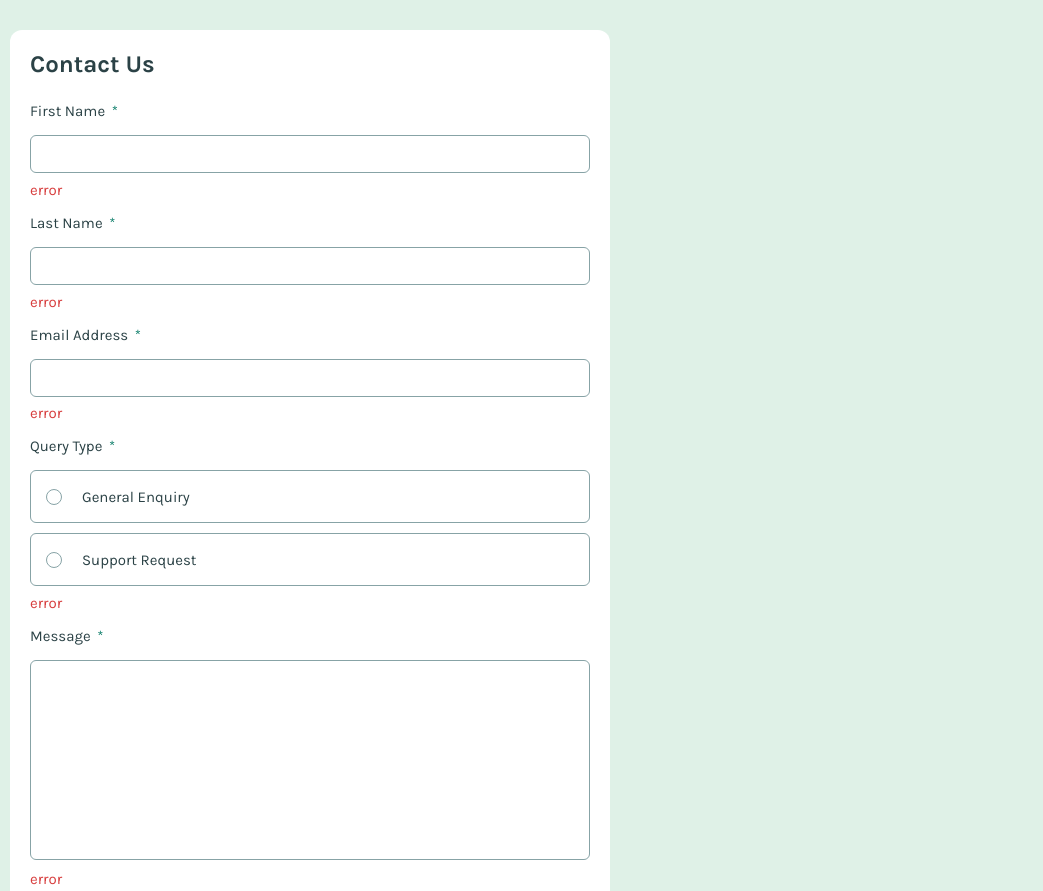
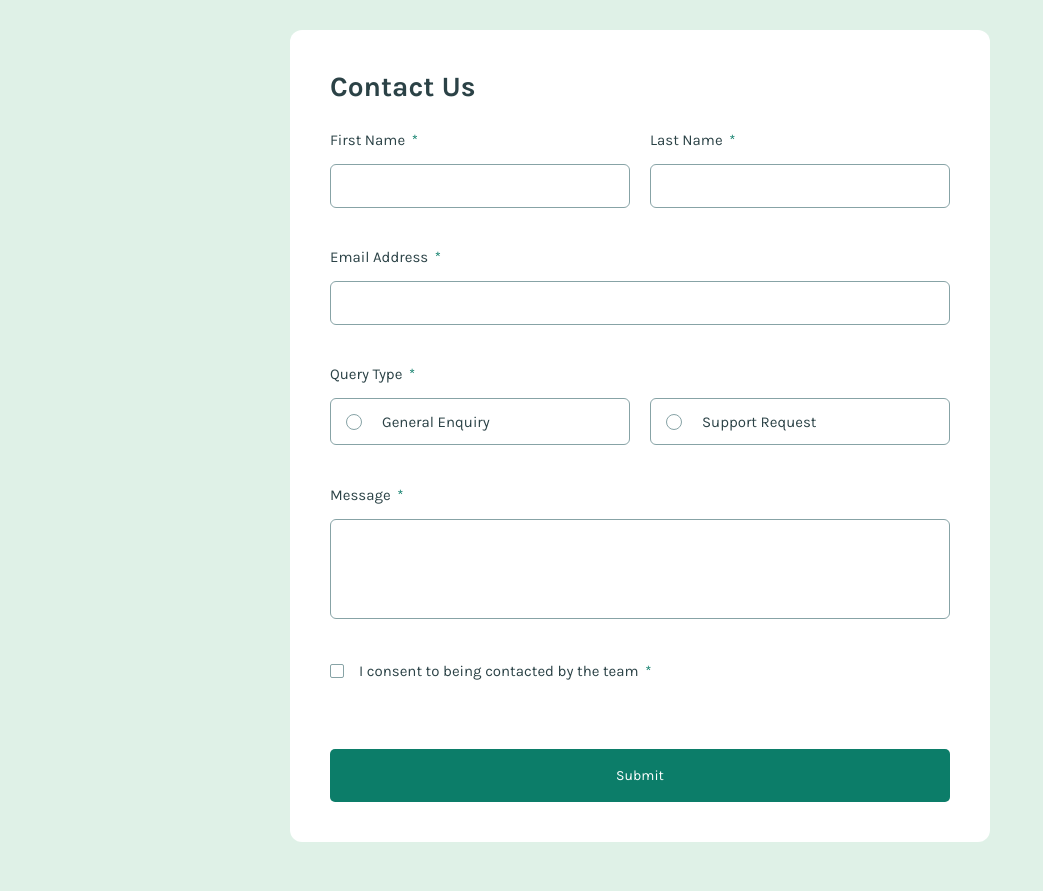
Before and after one commit to TomekWojak/contact-form-validation-frontend-mentor-challenge, a plain HTML site: page index.html in a window 1280 px wide. Shown: the top 891 px of the page, without its empty margins (0-1043 px from the left). Drawn offline with Linux system fonts and the light colour scheme.

Commit message:
finished visually part of project

```diff
--- a/index.html
+++ b/index.html
@@ -36,8 +36,9 @@
           <input type="email" id="email">
           <p class="error-txt">error</p>
         </div>
-        <div class="form__box form__box--query">
+        <div class="form__box">
           <p class="query-type">Query Type <span class="star">*</span></p>
+          <div class="form__box--query">
             <div class="form__option-box">
               <input type="radio" name="query" id="general">
               <label for="general" class="query-label">General Enquiry
@@ -51,6 +52,7 @@
                 <div class="query-label-radio"><img width="20" height="21" src="/assets/images/icon-radio-selected.svg"
                     alt=""></div>
               </label>
+            </div>
           </div>
           <p class="error-txt">error</p>
         </div>
--- a/sass/style.scss
+++ b/sass/style.scss
@@ -32,10 +32,11 @@ section {
 	padding: 2em;
 	background-color: var(--white);
 	border-radius: 12px;
-	width: min(100%, 600px);
+	margin: 0 auto;
+	width: min(100%, 700px);
 
 	&__title {
-		font-size: 2.4rem;
+		font-size: clamp(2.4rem, 4vw, 2.8rem);
 		margin-block-end: 1em;
 		color: var(--darkGrey);
 		font-weight: 700;
@@ -49,7 +50,7 @@ section {
 	}
 	label.query-label {
 		width: 100%;
-		padding: 1.1em 1.6em;
+		padding: 0.9em 1.6em;
 		position: relative;
 		margin-block-end: 0;
 		margin-inline-start: 1.8em;
@@ -88,6 +89,7 @@ section {
 		margin: 0.5em 0 1em;
 		color: var(--red);
 		font-size: var(--mainTxt);
+		visibility: hidden;
 	}
 	input[type="radio"] {
 		display: none;
@@ -128,7 +130,6 @@ section {
 		font-size: var(--mainTxt);
 		gap: 1em;
 		color: var(--darkGrey);
-		font-weight: 500;
 	}
 	.confirmation__box {
 		width: 14px;
@@ -174,3 +175,56 @@ section {
 		color: var(--white);
 	}
 }
+
+@media (576px <= width) {
+	.form {
+		padding: 3em;
+
+		input[type="text"],
+		input[type="email"],
+		textarea {
+			padding: 1em 1.4em;
+		}
+		&__box--query {
+			display: flex;
+			align-items: center;
+			justify-content: space-between;
+		}
+		&__option-box {
+			width: calc(50% - 1em);
+		}
+		&__option-box:first-of-type {
+			margin: 0;
+		}
+		&__btn {
+			padding: 1.3em 2em;
+		}
+	}
+}
+@media (768px <= width) {
+	.form {
+		padding: 4em;
+
+		&__box-container {
+			display: flex;
+			align-items: center;
+			justify-content: space-between;
+
+			.form__box {
+				width: calc(50% - 1em);
+			}
+		}
+		textarea {
+			resize: none;
+			min-height: 100px;
+		}
+		&__btn {
+			transition: background-color 0.3s;
+			font-size: 1.4rem;
+
+			&:hover {
+				background-color: hsl(169, 91%, 18%);
+			}
+		}
+	}
+}
```
Also changed, not shown: css/style.css, 1 other file. Lines whose indentation alone changed are shown as unchanged.
